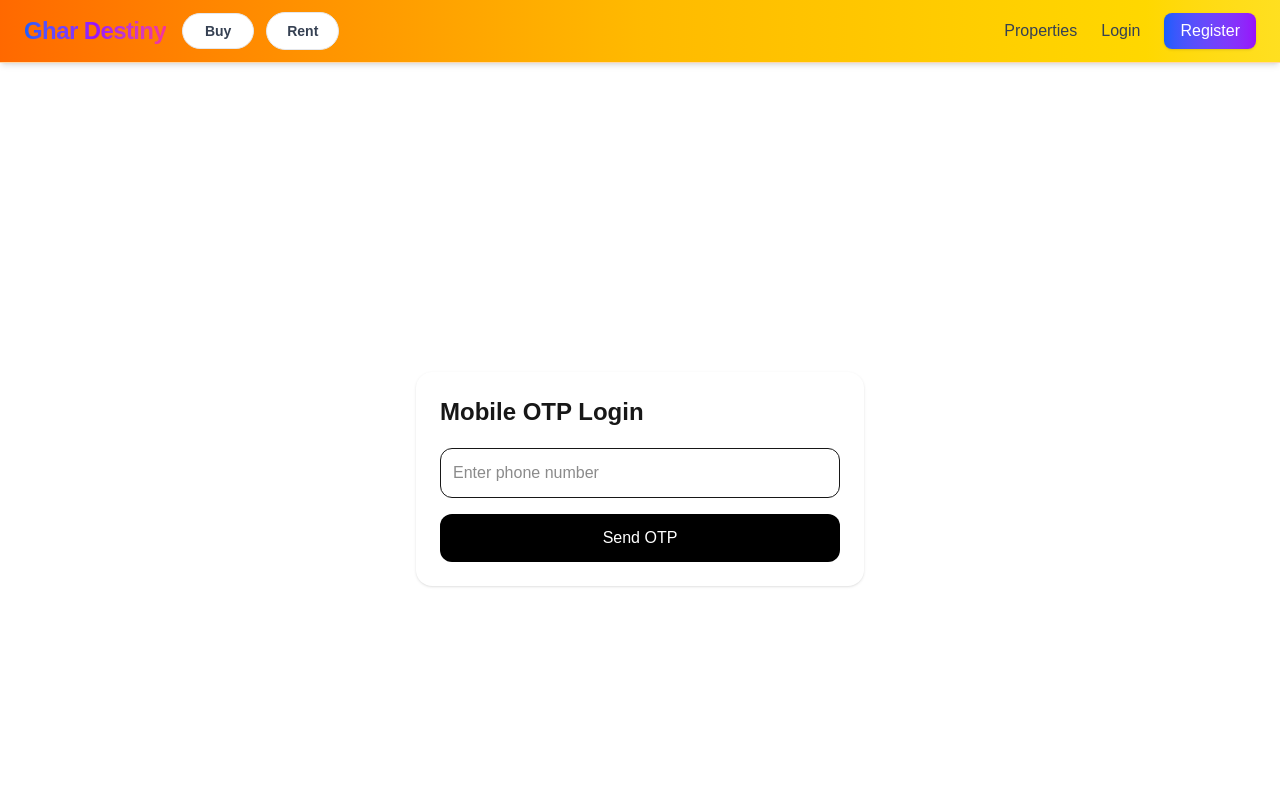
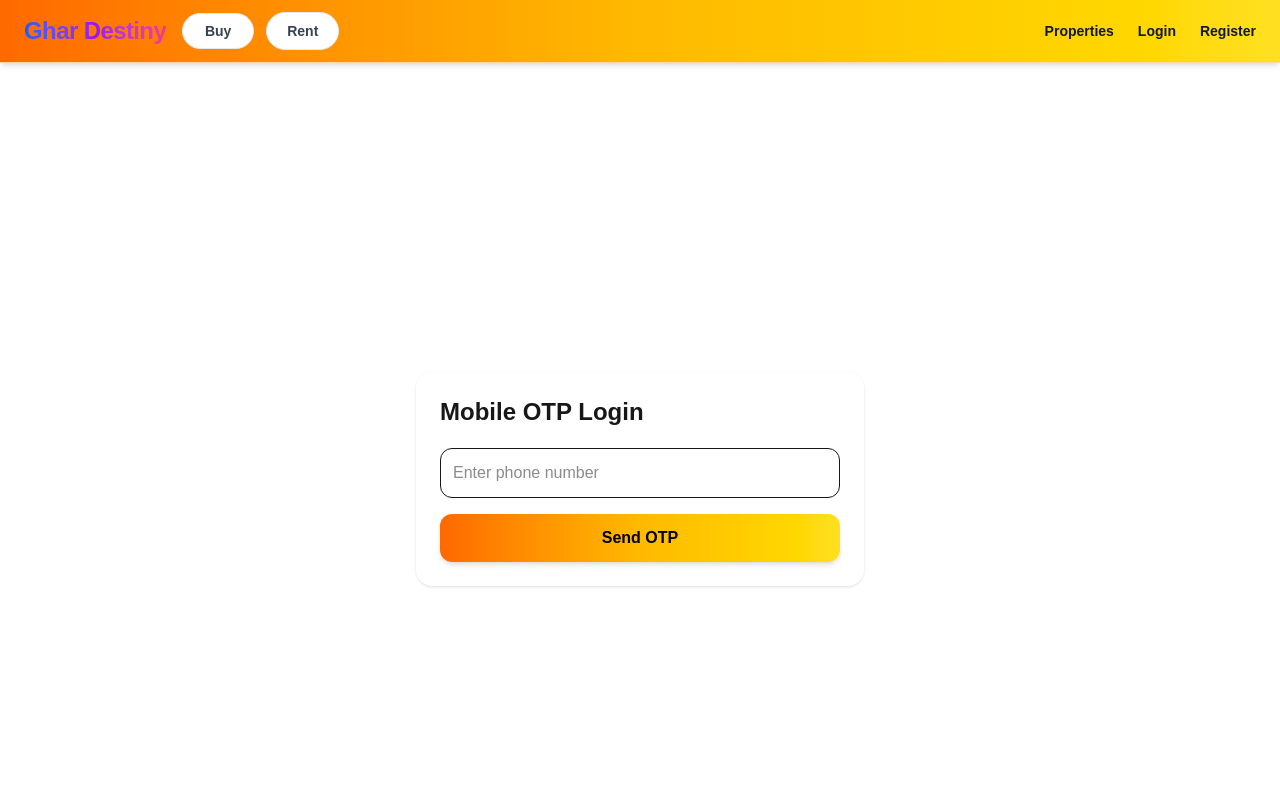
Before and after one commit to quickhome7070-create/quickhome, a Next.js app in the folder frontend/: page /otp-login in a window 1280 px wide. Shown: the top 800 px of the page. Built offline with nearby package versions, Linux system fonts and the light colour scheme; no server answers.

Commit message:
button color changed

```diff
--- a/frontend/src/app/(protected)/dashboard/properties/create/page.tsx
+++ b/frontend/src/app/(protected)/dashboard/properties/create/page.tsx
@@ -112,7 +112,11 @@ export default function CreatePropertyPage() {
        <button
   type="submit"
   disabled={loading}
-          className="bg-black text-white px-4 py-2"
+  className={`px-4 py-2 rounded-xl font-semibold transition-all duration-300 shadow-md ${
+    loading
+      ? "bg-gray-200 text-gray-500 cursor-not-allowed"
+      : "bg-gradient-to-r from-orange-500 via-amber-400 to-yellow-300 hover:from-orange-600 hover:via-amber-500 hover:to-yellow-400 text-black hover:shadow-xl hover:scale-[1.02]"
+  }`}
 >
   {loading ? "Creating..." : "Create Property"}
 </button>
--- a/frontend/src/app/addproperty/page.tsx
+++ b/frontend/src/app/addproperty/page.tsx
@@ -198,11 +198,15 @@ export default function AddProperty() {
 
           {/* Submit */}
           <button
-            disabled={loading}
-            className="w-full bg-gray-600 hover:bg-blue-700 text-white py-3 rounded-xl font-semibold shadow-lg transition"
-          >
-            {loading ? "Uploading..." : "Create Property"}
-          </button>
+  disabled={loading}
+  className={`w-full py-3 rounded-xl font-semibold shadow-md transition-all duration-300 ${
+    loading
+      ? "bg-gray-200 text-gray-500 cursor-not-allowed"
+      : "bg-gradient-to-r from-orange-500 via-amber-400 to-yellow-300 hover:from-orange-600 hover:via-amber-500 hover:to-yellow-400 text-black hover:shadow-xl hover:scale-[1.02]"
+  }`}
+>
+  {loading ? "Uploading..." : "Create Property"}
+</button>
         </form>
       </div>
 
--- a/frontend/src/app/otp-login/page.tsx
+++ b/frontend/src/app/otp-login/page.tsx
@@ -99,7 +99,11 @@ export default function OTPLogin() {
             <button
   disabled={loading || timer > 0}
   onClick={sendOTP}
-              className="w-full mt-4 bg-black text-white py-3 rounded-xl disabled:opacity-60"
+  className={`w-full mt-4 py-3 rounded-xl font-semibold transition-all duration-300 shadow-md ${
+    loading || timer > 0
+      ? "bg-gray-200 text-gray-500 cursor-not-allowed"
+      : "bg-gradient-to-r from-orange-500 via-amber-400 to-yellow-300 hover:from-orange-600 hover:via-amber-500 hover:to-yellow-400 text-black hover:shadow-xl hover:scale-[1.02]"
+  }`}
 >
   {loading
     ? "Sending..."
@@ -132,7 +136,11 @@ export default function OTPLogin() {
            <button
   disabled={timer > 0}
   onClick={sendOTP}
-              className="w-full mt-3 text-sm text-blue-600 disabled:text-gray-400"
+  className={`w-full mt-3 py-3 rounded-xl font-semibold transition-all duration-300 shadow-md ${
+    timer > 0
+      ? "bg-gray-200 text-gray-500 cursor-not-allowed"
+      : "bg-gradient-to-r from-orange-500 via-amber-400 to-yellow-300 hover:from-orange-600 hover:via-amber-500 hover:to-yellow-400 text-black hover:shadow-xl hover:scale-[1.02]"
+  }`}
 >
   {timer > 0
     ? `Resend OTP in ${timer}s`
--- a/frontend/src/app/properties/[id]/page.tsx
+++ b/frontend/src/app/properties/[id]/page.tsx
@@ -82,7 +82,7 @@ const { user, logout } = useAuth();
 
 const handleViewContact = async () => {
   if (!user) {
-    router.push("/");
+    router.push("/login");
     return;
   }
 
--- a/frontend/src/components/Header.tsx
+++ b/frontend/src/components/Header.tsx
@@ -58,22 +58,27 @@ export default function Header() {
   </div>
 </div>
 {/* Desktop Nav */}
-        <nav className="hidden md:flex items-center gap-6 text-gray-700 font-medium">
+<nav className="hidden md:flex items-center gap-6 text-sm font-semibold text-gray-900">
 
-          <Link href="/properties" className="relative group">
+  <Link
+    href="/properties"
+    className="hover:text-black transition-all duration-300"
+  >
     Properties
-            <span className="absolute left-0 -bottom-1 w-0 h-[2px] bg-blue-600 transition-all group-hover:w-full"></span>
   </Link>
 
   {!loading && !user && (
     <>
-              <Link href="/login" className="hover:text-blue-600">
+      <Link
+        href="/login"
+        className="hover:text-black transition-all duration-300"
+      >
         Login
       </Link>
 
       <Link
         href="/register"
-                className="bg-gradient-to-r from-blue-600 to-purple-600 text-white px-4 py-1.5 rounded-lg shadow hover:scale-105 transition"
+        className="hover:text-black transition-all duration-300"
       >
         Register
       </Link>
@@ -82,37 +87,43 @@ export default function Header() {
 
   {!loading && user && (
     <>
-              <div className="flex items-center gap-2 bg-gray-100 px-3 py-1 rounded-full">
-                <div className="w-8 h-8 rounded-full bg-gradient-to-r from-blue-500 to-purple-500 text-white flex items-center justify-center font-bold">
+      <Link
+        href="/profile"
+        className="flex items-center gap-2 hover:opacity-80 transition-all duration-300"
+      >
+        <div className="w-8 h-8 rounded-full bg-black text-white flex items-center justify-center font-bold">
           {user?.name?.charAt(0)?.toUpperCase()}
         </div>
-                <span className="text-sm font-semibold">{user?.name}</span>
-              </div>
+
+        <span>
+          {user?.name}
+        </span>
+      </Link>
 
       <Link
         href="/addproperty"
-                className="bg-blue-600 text-white px-4 py-1.5 rounded-lg hover:bg-blue-700 transition"
+        className="hover:text-black transition-all duration-300"
       >
-                + Post
+        + Post Property
       </Link>
 
       <Link
         href="/dashboard/my-properties"
-                className="bg-indigo-600 text-white px-4 py-1.5 rounded-lg hover:bg-indigo-700 transition"
+        className="hover:text-black transition-all duration-300"
       >
         My Property
       </Link>
 
-              <button
+      <Link
+        href="/"
         onClick={logout}
-                className="text-red-500 hover:text-red-600 font-semibold"
+        className="text-red-600 hover:text-red-700 transition-all duration-300"
       >
         Logout
-              </button>
+      </Link>
     </>
   )}
 </nav>
-
         {/* Mobile Menu Button */}
         <button
           className="md:hidden text-2xl"
```
Lines whose indentation alone changed are shown as unchanged.
